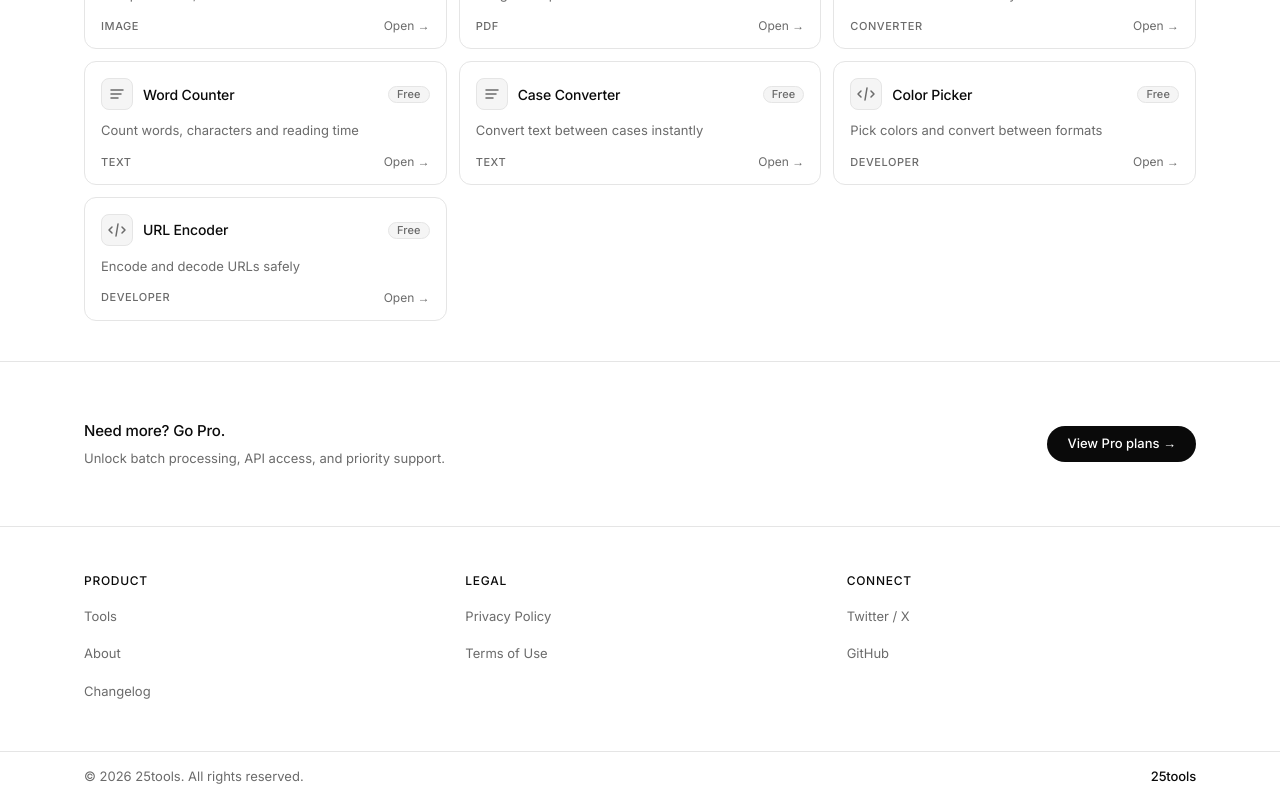
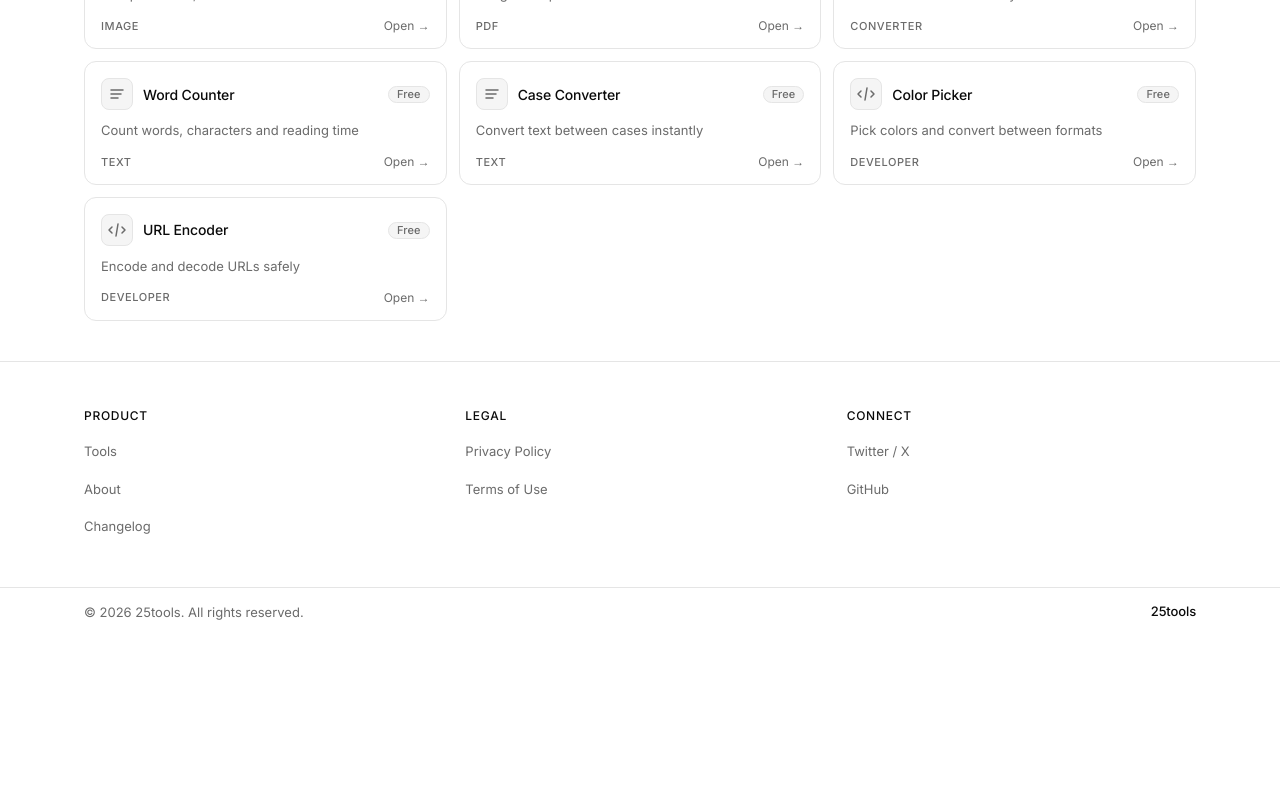
Before and after one commit to ErevosShade/25tools, a Next.js app: page / in a window 1280 px wide. Shown: the part 863-1663 px from the top of the page. After the commit the page ends 1499 px from the top, so only its background shows below. Built offline with nearby package versions, Linux system fonts and the light colour scheme.

Commit message:
removed cta strip

```diff
--- a/app/page.tsx
+++ b/app/page.tsx
@@ -257,34 +257,6 @@ export default function HomePage() {
         )}
 
       </section>
-
-      {/* ══ CTA strip ═════════════════════════════════════════ */}
-      <section className="border-t border-[#E5E5E5]">
-        <div className="mx-auto max-w-6xl px-5 py-14 flex flex-col sm:flex-row items-center justify-between gap-6">
-          <div className="flex flex-col gap-1 text-center sm:text-left">
-            <p className="text-[15px] font-[500] text-[#0A0A0A] m-0 tracking-[-0.01em]">
-              Need more? Go Pro.
-            </p>
-            <p className="text-[13px] font-[400] text-[#6B6B6B] m-0">
-              Unlock batch processing, API access, and priority support.
-            </p>
-          </div>
-          <Link
-            href="/pro"
-            className={cn(
-              "inline-flex items-center justify-center shrink-0",
-              "h-9 px-5 rounded-full",
-              "bg-[#0A0A0A] text-white",
-              "text-[13px] font-[500] leading-none",
-              "transition-colors duration-100 hover:bg-[#1a1a1a]",
-              "focus-visible:outline-none focus-visible:ring-2 focus-visible:ring-[#0A0A0A] focus-visible:ring-offset-2"
-            )}
-          >
-            View Pro plans →
-          </Link>
-        </div>
-      </section>
-
     </div>
   );
 }
```
